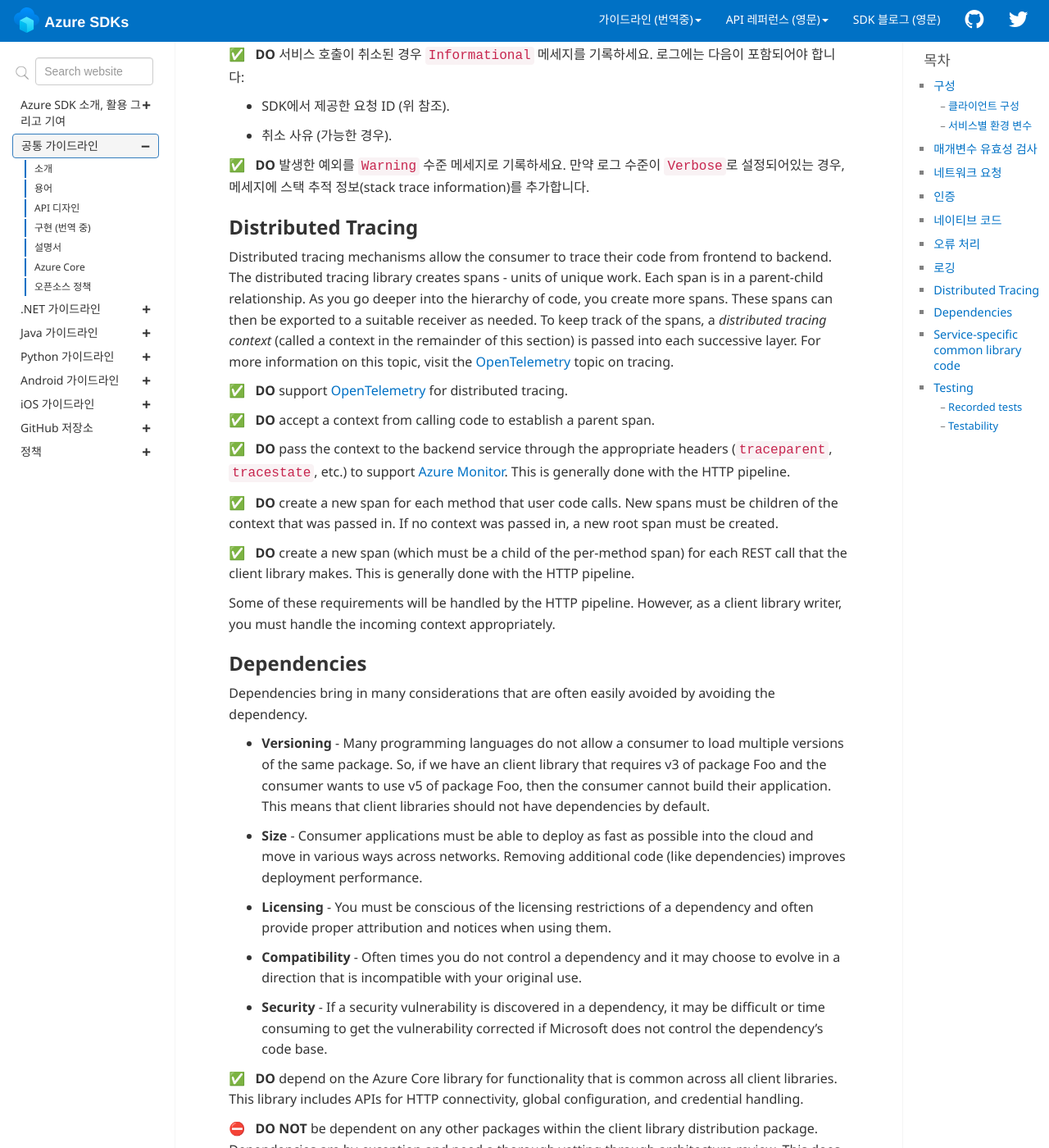
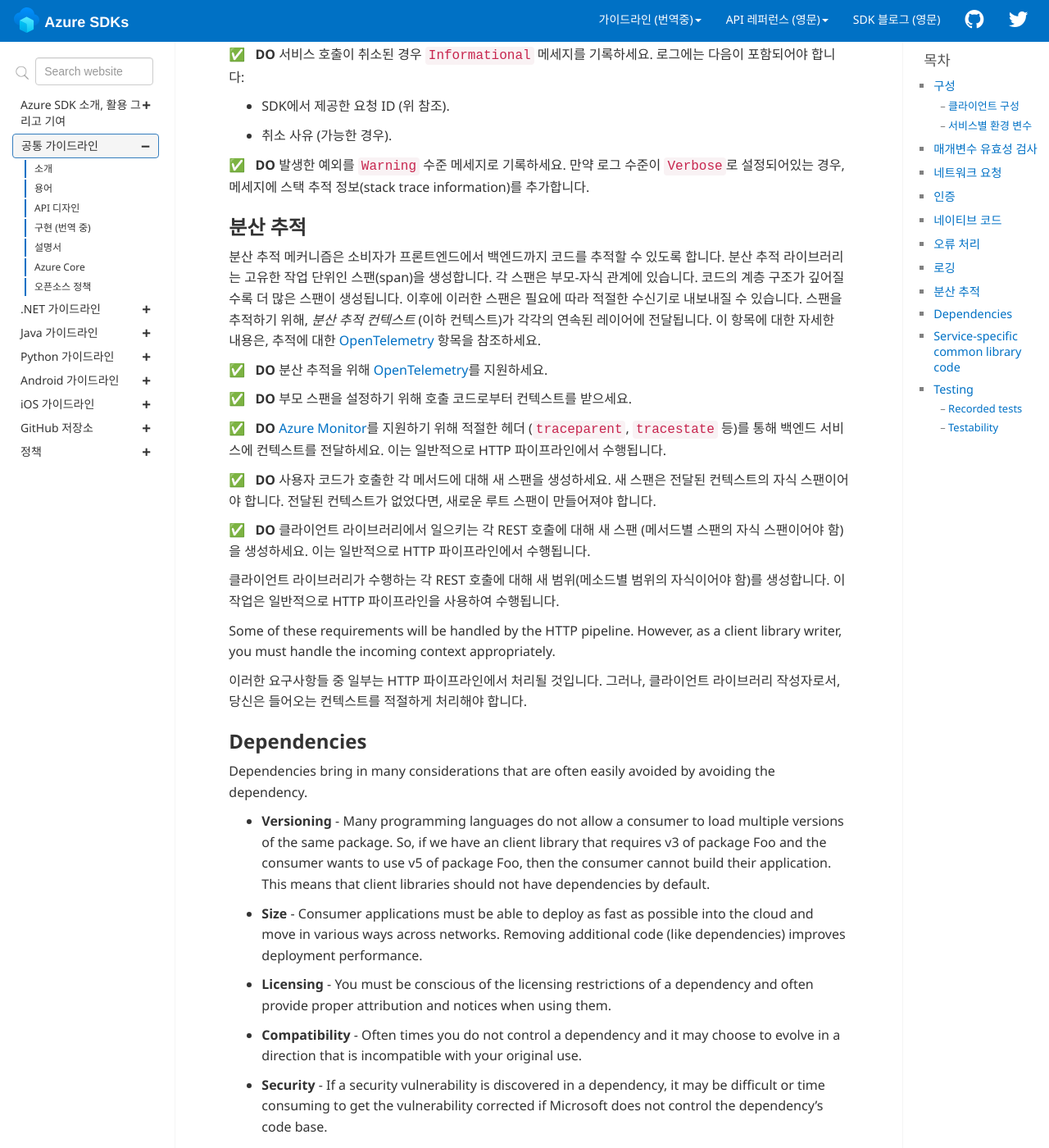
Before and after one commit to Azure/azure-sdk-korean, a Jekyll site: the page built from docs/general/implementation.md, in a window 1280 px wide and 1400 px high, scrolled down 4869 px. Shown: the whole window at 82% size. Built offline with Jekyll 4.4.1, drawn with Linux system fonts in a browser that asks for light colours; comment, search, counter and statistics services are not loaded.

Commit message:
done: ... - 'Distributed Tracing'

```diff
--- a/docs/general/implementation.md
+++ b/docs/general/implementation.md
@@ -180,21 +180,30 @@ HTTP 파이프라인은 여러 정책에 의해 감싸지는 HTTP 전송으로
 {% include requirement/MUST id="general-logging-exceptions" %} 발생한 예외를 `Warning` 수준 메세지로 기록하세요. 만약 로그 수준이 `Verbose`로 설정되어있는 경우, 메세지에 스택 추적 정보(stack trace information)를 추가합니다.
 
 
-## Distributed Tracing
+## 분산 추적
 
-Distributed tracing mechanisms allow the consumer to trace their code from frontend to backend. The distributed tracing library creates spans - units of unique work.  Each span is in a parent-child relationship.  As you go deeper into the hierarchy of code, you create more spans.  These spans can then be exported to a suitable receiver as needed.  To keep track of the spans, a _distributed tracing context_ (called a context in the remainder of this section) is passed into each successive layer.  For more information on this topic, visit the [OpenTelemetry] topic on tracing.
+분산 추적 메커니즘은 소비자가 프론트엔드에서 백엔드까지 코드를 추적할 수 있도록 합니다. 분산 추적 라이브러리는 고유한 작업 단위인 스팬(span)을 생성합니다.  각 스팬은 부모-자식 관계에 있습니다. 코드의 계층 구조가 깊어질수록 더 많은 스팬이 생성됩니다. 이후에 이러한 스팬은 필요에 따라 적절한 수신기로 내보내질 수 있습니다. 스팬을 추적하기 위해, _분산 추적 컨텍스트_ (이하 컨텍스트)가 각각의 연속된 레이어에 전달됩니다. 이 항목에 대한 자세한 내용은, 추적에 대한 [OpenTelemetry] 항목을 참조하세요.
+<!--
+These spans can then be exported to a suitable receiver as needed.
+여기서 'receiver'란 무엇인가?
+-->
 
-{% include requirement/MUST id="general-tracing-opentelemetry" %} support [OpenTelemetry] for distributed tracing.
+{% include requirement/MUST id="general-tracing-opentelemetry" %} 분산 추적을 위해 [OpenTelemetry]를 지원하세요.
 
-{% include requirement/MUST id="general-tracing-accept-context" %} accept a context from calling code to establish a parent span.
+{% include requirement/MUST id="general-tracing-accept-context" %} 부모 스팬을 설정하기 위해 호출 코드로부터 컨텍스트를 받으세요.
 
-{% include requirement/MUST id="general-tracing-pass-context" %} pass the context to the backend service through the appropriate headers (`traceparent`, `tracestate`, etc.) to support [Azure Monitor].  This is generally done with the HTTP pipeline.
+{% include requirement/MUST id="general-tracing-pass-context" %} [Azure Monitor]를 지원하기 위해 적절한 헤더 (`traceparent`, `tracestate` 등)를 통해 백엔드 서비스에 컨텍스트를 전달하세요. 이는 일반적으로 HTTP 파이프라인에서 수행됩니다.
 
-{% include requirement/MUST id="general-tracing-new-span-per-method" %} create a new span for each method that user code calls.  New spans must be children of the context that was passed in.  If no context was passed in, a new root span must be created.
+{% include requirement/MUST id="general-tracing-new-span-per-method" %} 사용자 코드가 호출한 각 메서드에 대해 새 스팬을 생성하세요. 새 스팬은 전달된 컨텍스트의 자식 스팬이어야 합니다. 전달된 컨텍스트가 없었다면, 새로운 루트 스팬이 만들어져야 합니다.
 
-{% include requirement/MUST id="general-tracing-new-span-per-rest-call" %} create a new span (which must be a child of the per-method span) for each REST call that the client library makes.  This is generally done with the HTTP pipeline.
+{% include requirement/MUST id="general-tracing-new-span-per-rest-call" %} 클라이언트 라이브러리에서 일으키는 각 REST 호출에 대해 새 스팬 (메서드별 스팬의 자식 스팬이어야 함)을 생성하세요. 이는 일반적으로 HTTP 파이프라인에서 수행됩니다.
+
+클라이언트 라이브러리가 수행하는 각 REST 호출에 대해 새 범위(메소드별 범위의 자식이어야 함)를 생성합니다. 이 작업은 일반적으로 HTTP 파이프라인을 사용하여 수행됩니다.
 
 Some of these requirements will be handled by the HTTP pipeline.  However, as a client library writer, you must handle the incoming context appropriately.
+
+이러한 요구사항들 중 일부는 HTTP 파이프라인에서 처리될 것입니다. 그러나, 클라이언트 라이브러리 작성자로서, 당신은 들어오는 컨텍스트를 적절하게 처리해야 합니다.
+
 
 ## Dependencies
 
```
